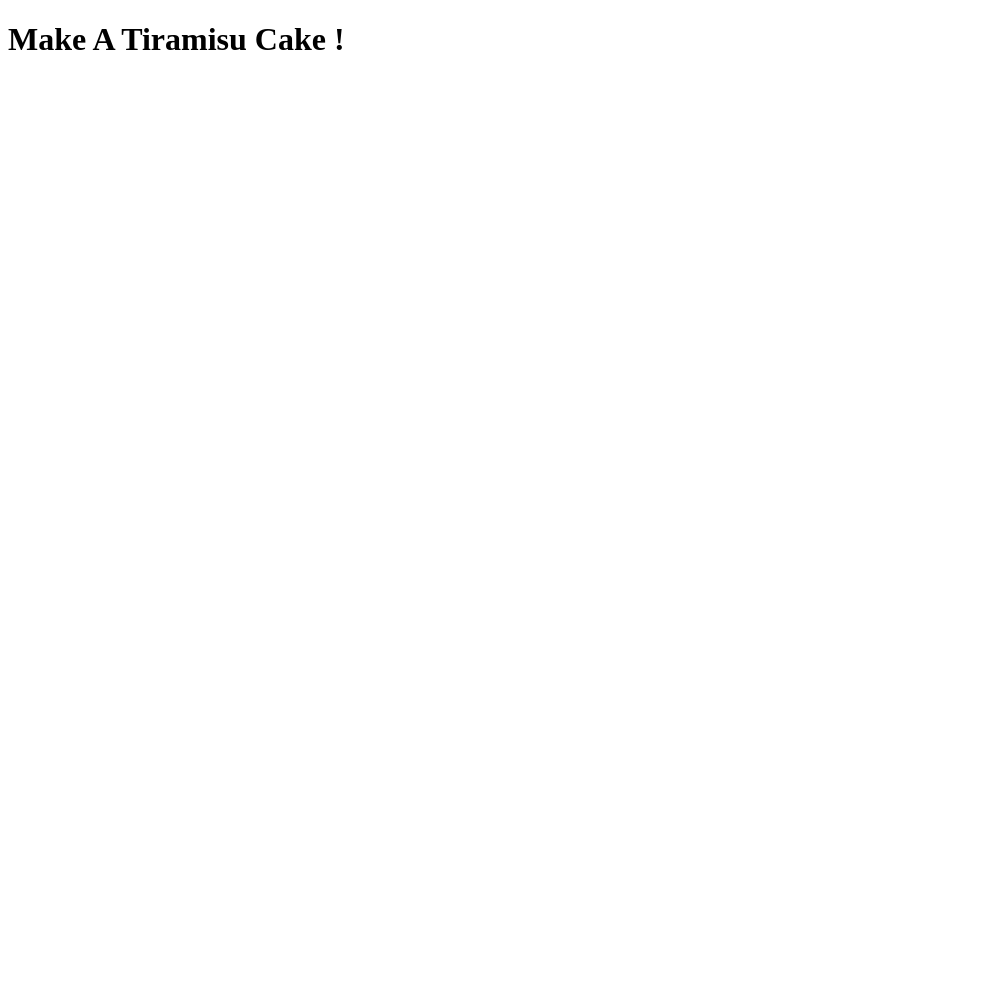
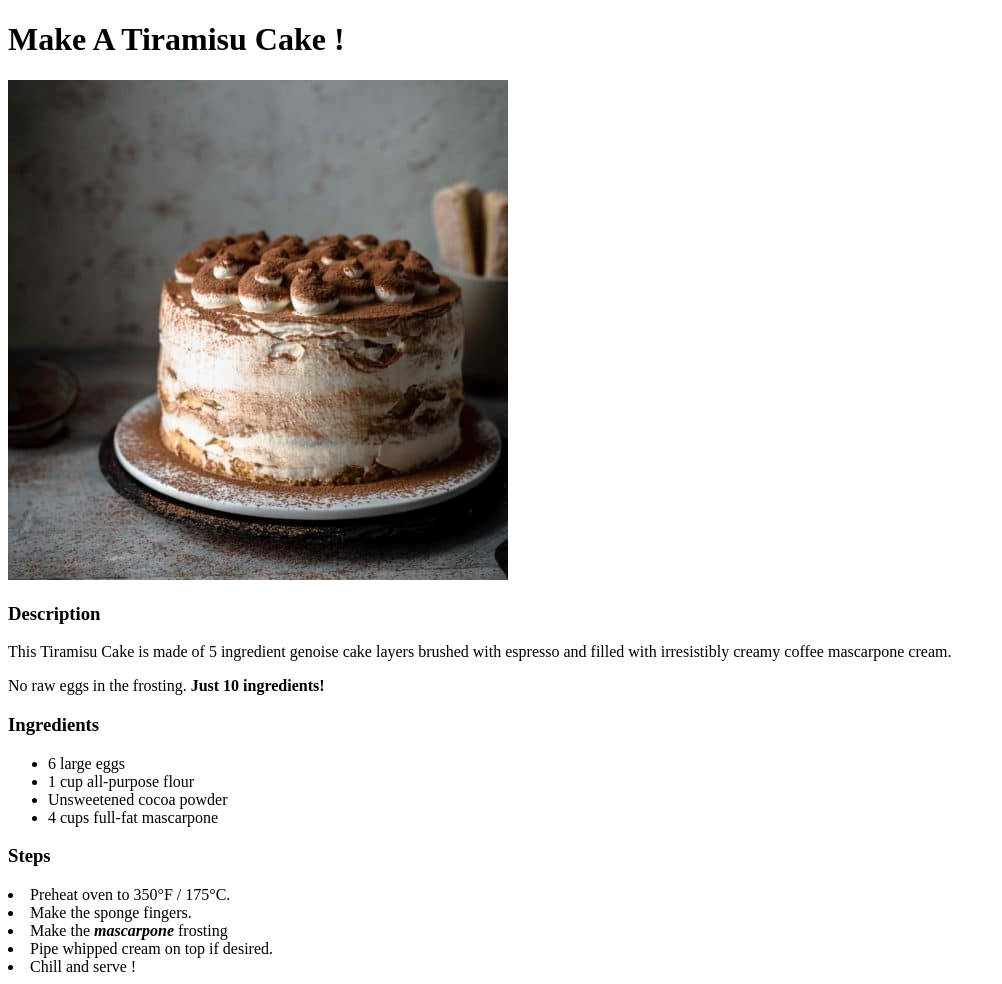
Before and after one commit to lihuicham/odin-recipes, a plain HTML site: page recipes/tiramisu.html in a window 1280 px wide. Shown: the whole page, without its empty margins (0-1002 px from the left). Before the commit the page ends 800 px from the top, so only its background shows below. Drawn offline with Linux system fonts and the light colour scheme.

Commit message:
Add a tiramisu image and lists in recipe

```diff
--- a/recipes/tiramisu.html
+++ b/recipes/tiramisu.html
@@ -6,5 +6,35 @@
 </head>
 <body>
     <h1>Make A Tiramisu Cake !</h1>
+    <img src="Tiramisu-Cake.jpg">
+    <h3>Description</h3>
+    <p>This Tiramisu Cake is made of 5 ingredient genoise cake layers
+        brushed with espresso and filled with
+        irresistibly creamy coffee mascarpone cream.
+    </p>
+    <p>
+        No raw eggs in the frosting. <b>Just 10 ingredients!</b>
+    </p>
+
+    <h3>Ingredients</h3>
+    <ul>
+        <li>6 large eggs</li>
+        <li>1 cup all-purpose flour</li>
+        <li>Unsweetened cocoa powder</li>
+        <li>4 cups full-fat mascarpone</li>
+    </ul>
+
+    <h3>Steps</h3>
+    <o1>
+        <li>Preheat oven to 350°F / 175°C.</li>
+        <li>Make the sponge fingers.</li>
+        <li>Make the <b><i>mascarpone</i></b> frosting</li>
+        <li>Pipe whipped cream on top if desired.</li>
+        <li>Chill and serve !</li>
+    </o1>
+
+
+
+
 </body>
 </html>
```
Also changed, not shown: recipes/Tiramisu-Cake.jpg (added).
